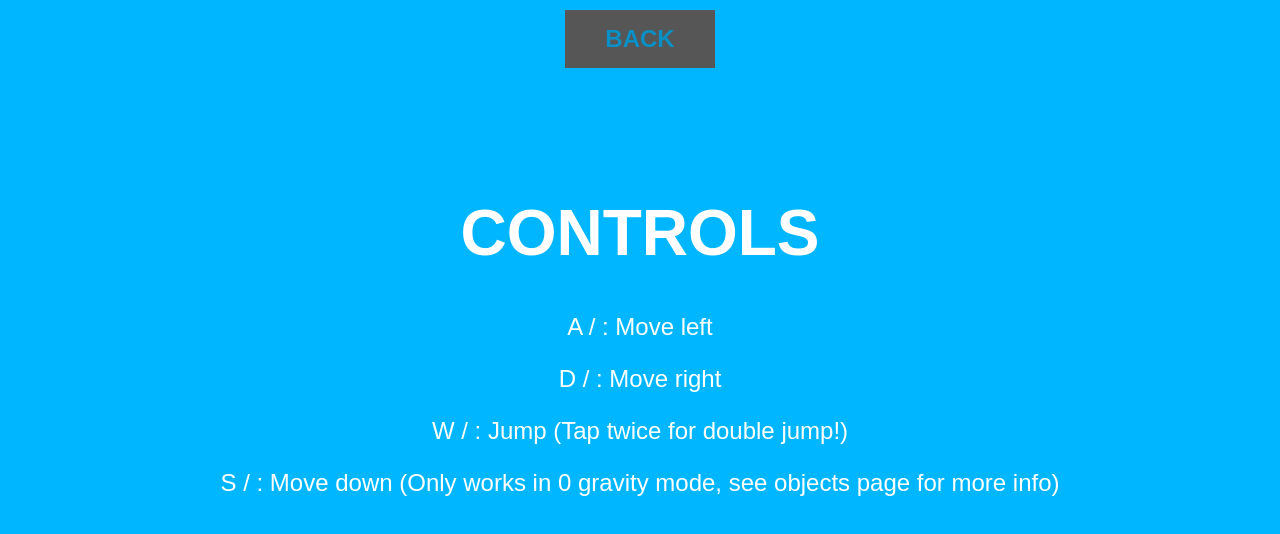
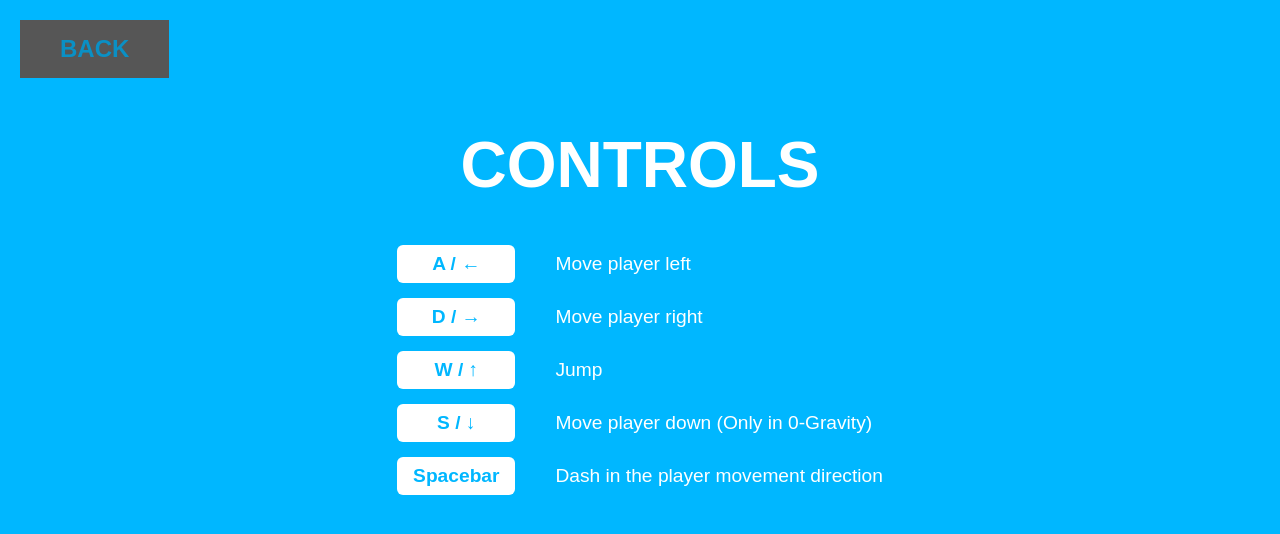
Before and after one commit to aquaritic/Platformer, a plain HTML site: page controls.html in a window 1280 px wide. Drawn offline with Linux system fonts and the light colour scheme; animation ran at ten frames a second.

Commit message:
Added background image, flag image, revampled flag image. Polished the controls page to be better and added some more styling. Created a dash mechanic and made a new level with it.

```diff
--- a/controls.html
+++ b/controls.html
@@ -5,11 +5,25 @@
         <link rel ="stylesheet" href = "style.css">
     </head>
     <body>
-        <a href="index.html"><button>BACK</button></a>
+        <a href = "index.html"><button class = "back">BACK</button></a>
         <h1>CONTROLS</h1>
-        <p>A / : Move left </p>
-        <p>D / : Move right</p>
-        <p>W / : Jump (Tap twice for double jump!)</p>
-        <p>S / : Move down (Only works in 0 gravity mode, see objects page for more info)</p>
+        <div class = "controlsDisplay">
+
+            <div class = "hotkey">A / ←</div>
+            <div class = "explanation">Move player left</div>
+
+            <div class = "hotkey">D / →</div>
+            <div class = "explanation">Move player right</div>
+
+            <div class = "hotkey">W / ↑</div>
+            <div class = "explanation">Jump</div>
+
+            <div class = "hotkey">S / ↓</div>
+            <div class = "explanation">Move player down (Only in 0-Gravity)</div>
+
+            <div class = "hotkey">Spacebar</div>
+            <div class = "explanation">Dash in the player movement direction</div>
+
+        </div>
     </body>
 </html>
--- a/style.css
+++ b/style.css
@@ -50,3 +50,35 @@ a {
 #display {
     transition: opacity .3s;
 }
+
+.controlsDisplay {
+    display: grid;
+    grid-template-columns: auto auto;
+    gap: 15px 40px;
+    margin: 40px auto;
+    width: fit-content;
+    text-align: left;
+}
+
+.hotkey {
+    background: white;
+    color: #00b7ff;
+    padding: 8px 16px;
+    font-size: 1.2em;
+    font-weight: bold;
+    border-radius: 6px;
+    text-align: center;
+}
+
+.explanation {
+    font-size: 1.2em;
+    display: flex;
+    align-items: center;
+}
+
+.back {
+    position: absolute;
+    top: 20px;
+    left: 20px;
+    margin: 0;
+}
```
Also changed, not shown: script.js (+101 -2 lines), background.png (added), dash.png (added), flag.png.
